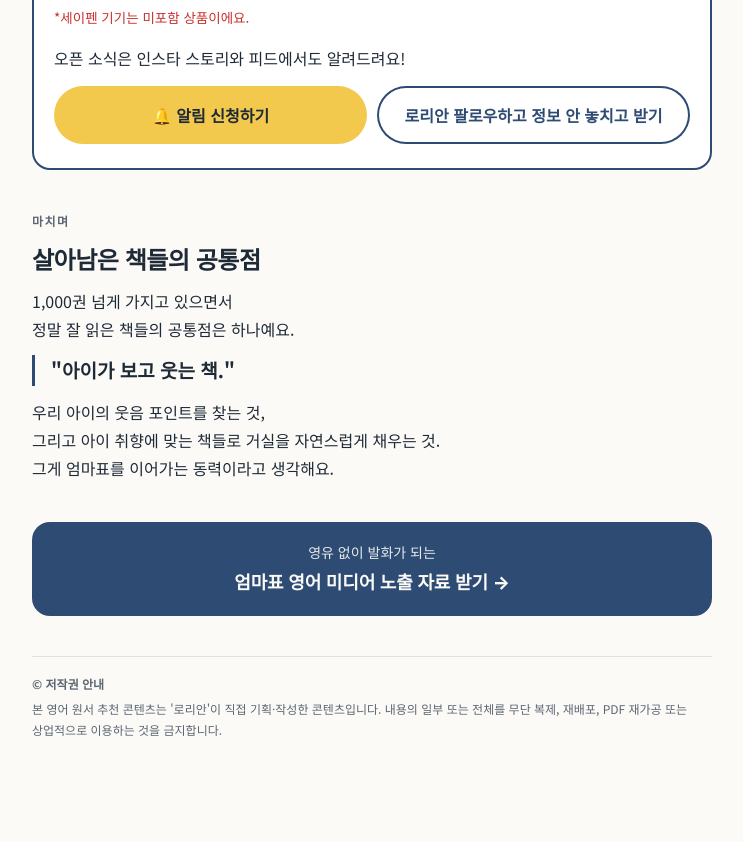
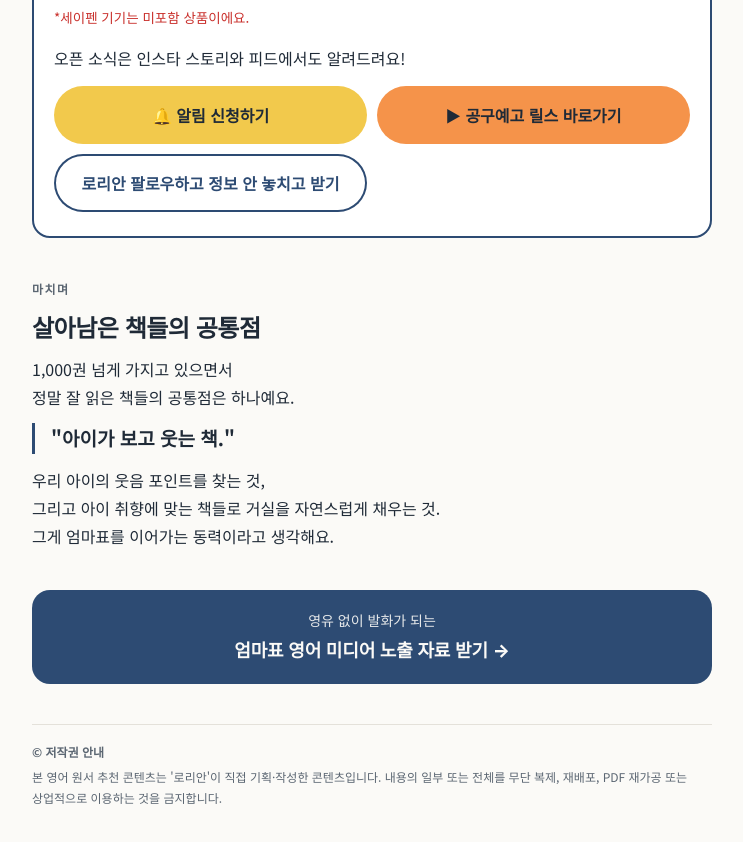
Before and after one commit to rorian-mom/rorian-mom.github.io, a plain HTML site: page bookshelf/index.html in a window 1280 px wide. Shown: the part 9087-9929 px from the top of the page, without its empty margins (268-1011 px from the left). Before the commit the page ends 9891 px from the top, so only its background shows below. Drawn offline with Linux system fonts and the light colour scheme.

Commit message:
책장: 팔로우 버튼 보관, 주황색 '공구예고 릴스 바로가기' 버튼으로 교체
Co-Authored-By: Claude Opus 5.5 <noreply@anthropic.com>
Claude-Session: https://claude.ai/code/session_01X2zgmTkTvVy1KmW7WMZTGY

```diff
--- a/bookshelf/index.html
+++ b/bookshelf/index.html
@@ -19,7 +19,7 @@
   --s2:#EE8B5E; --s2-soft:#FCE6DA;
   --s3:#6FA58A; --s3-soft:#E1EFE7;
   --s4:#5B8FC9; --s4-soft:#E1ECF8;
-  --star:#D9A400; --blue-ink:#2F6DB5; --hot:#C9302C; --hot-ink:#FFFFFF;
+  --star:#D9A400; --blue-ink:#2F6DB5; --hot:#C9302C; --hot-ink:#FFFFFF; --orange:#F5934A;
   --screen:#EEEDEA; --screen-ink:#1F2A37; --screen-chip:#FFFFFF;
   --display:"Noto Sans KR", -apple-system, "Apple SD Gothic Neo", sans-serif;
   --body:"Noto Sans KR", -apple-system, "Apple SD Gothic Neo", sans-serif;
@@ -28,14 +28,14 @@
   --paper:#14181E; --sheet:#1C222A; --ink:#ECEAE4; --muted:#A3ACB6; --line:#2E3640;
   --accent:#9DB8DD; --accent-soft:#233246;
   --s1:#E5BE45; --s1-soft:#3A331B; --s2:#E9926A; --s2-soft:#3D2A21;
-  --s3:#7DB497; --s3-soft:#22342B; --s4:#7FA8D8; --s4-soft:#213044; --star:#E8BC2E; --blue-ink:#8DB6E8; --hot:#D9463F; --hot-ink:#FFFFFF;
+  --s3:#7DB497; --s3-soft:#22342B; --s4:#7FA8D8; --s4-soft:#213044; --star:#E8BC2E; --blue-ink:#8DB6E8; --hot:#D9463F; --hot-ink:#FFFFFF; --orange:#F0975A;
   --screen:#25282D; --screen-ink:#ECEAE4; --screen-chip:#30343A;
   color-scheme:dark }}
 :root[data-theme="dark"]{
   --paper:#14181E; --sheet:#1C222A; --ink:#ECEAE4; --muted:#A3ACB6; --line:#2E3640;
   --accent:#9DB8DD; --accent-soft:#233246;
   --s1:#E5BE45; --s1-soft:#3A331B; --s2:#E9926A; --s2-soft:#3D2A21;
-  --s3:#7DB497; --s3-soft:#22342B; --s4:#7FA8D8; --s4-soft:#213044; --star:#E8BC2E; --blue-ink:#8DB6E8; --hot:#D9463F; --hot-ink:#FFFFFF;
+  --s3:#7DB497; --s3-soft:#22342B; --s4:#7FA8D8; --s4-soft:#213044; --star:#E8BC2E; --blue-ink:#8DB6E8; --hot:#D9463F; --hot-ink:#FFFFFF; --orange:#F0975A;
   --screen:#25282D; --screen-ink:#ECEAE4; --screen-chip:#30343A;
   color-scheme:dark }
 *{box-sizing:border-box}
@@ -171,6 +171,7 @@ body.only-star .book:not(.is-star){display:none}
 @media (max-width:460px){.facts{gap:8px}.facts div{padding:10px}.facts dd{font-size:15.5px}}
 .notify{display:flex;align-items:center;justify-content:center;gap:8px;background:var(--accent);color:var(--paper);font-weight:800;font-size:17px;text-decoration:none;border-radius:999px;padding:16px 20px}
 .notify:hover{filter:brightness(1.08)}
+.notify.reel{background:var(--orange);color:#1F2A37}
 .notify.hot{background:var(--s1);color:#1F2A37}
 .oxpic{display:block;width:100%;max-width:100%;height:auto;border-radius:12px}
 .openpill{align-self:flex-start;font-size:14px;font-weight:800;color:#1F2A37;background:var(--s1);border-radius:999px;padding:4px 12px;margin-top:-4px}
@@ -280,7 +281,9 @@ body.editing .wrap{padding-bottom:120px}
     <p>오픈 소식은 인스타 스토리와 피드에서도 알려드려요!</p>
     <div class="cta">
       <a class="notify hot" href="https://naver.me/5T0stpT1" target="_blank" rel="noopener">🔔 알림 신청하기</a>
-      <a class="notify follow" href="https://www.instagram.com/rori.an/" target="_blank" rel="noopener">로리안 팔로우하고 정보 안 놓치고 받기</a>
+      <a class="notify reel" href="https://www.instagram.com/reel/DfzTpGty2Hg/" target="_blank" rel="noopener">▶ 공구예고 릴스 바로가기</a>
+      <!-- 보관: 팔로우 버튼 (다시 쓸 때 hidden 지우기) -->
+      <a class="notify follow" href="https://www.instagram.com/rori.an/" target="_blank" rel="noopener" hidden>로리안 팔로우하고 정보 안 놓치고 받기</a>
     </div>
   </section>
 
```
